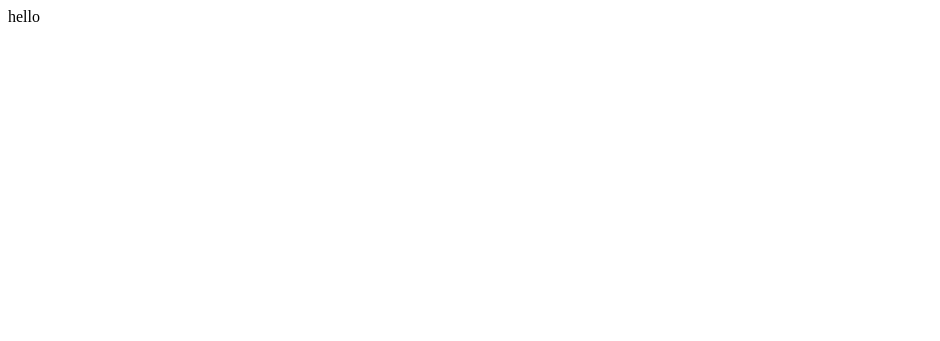
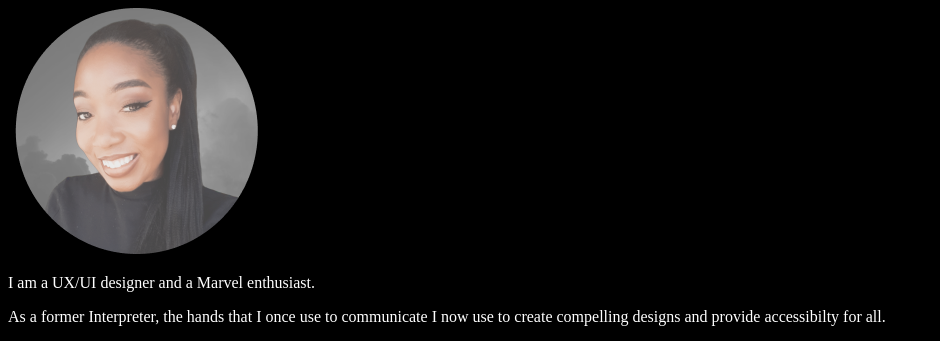
Before and after one commit to ashleystanford/hw17, a plain HTML site: page index.html in a window 1280 px wide. Shown: the top 341 px of the page, without its empty margins (0-940 px from the left). Drawn offline with Linux system fonts and the light colour scheme.

Commit message:
added img

```diff
--- a/css/style.css
+++ b/css/style.css
@@ -0,0 +1,4 @@
+body{
+    background-color: black;
+    color: white;
+}
--- a/index.html
+++ b/index.html
@@ -8,6 +8,16 @@
     <title>Document</title>
 </head>
 <body>
-    hello
+    <img src="./img/unsplash_cloud.png" alt="">
+<p>
+    I am a UX/UI designer and a Marvel enthusiast.
+</p>
+    <p>
+
+        As a former Interpreter, the hands that I once use to communicate I now use to create compelling designs and provide accessibilty for all.
+    </p>
+
+    <h1>featured Designs</h1>
 </body>
+
 </html>
```
Also changed, not shown: img/unsplash_cloud.png (added).
